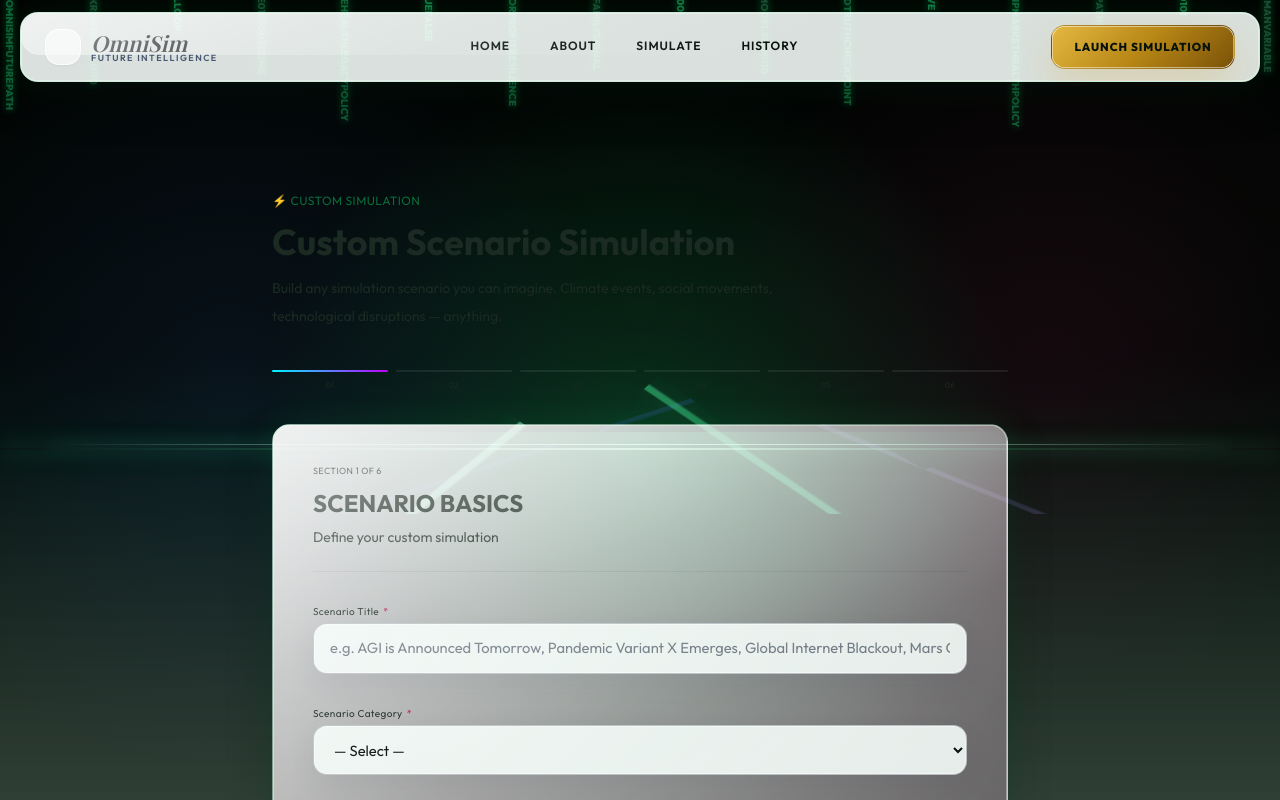
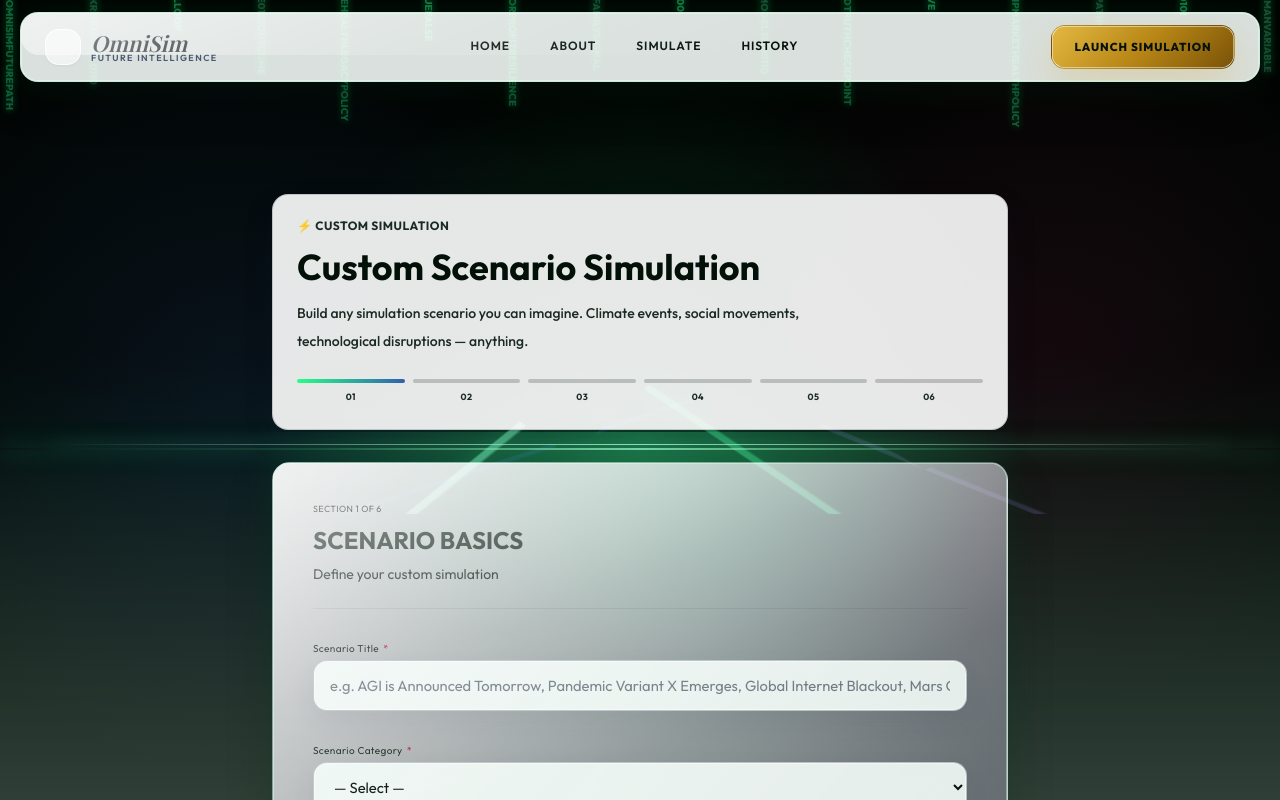
Before and after one commit to jayblast-spec/omnisim, a Next.js app: page /simulate/custom in a window 1280 px wide. Shown: the top 800 px of the page. Built offline with nearby package versions, Linux system fonts and the light colour scheme.

Commit message:
Make simulation form header and steps readable

```diff
--- a/components/SimForm.tsx
+++ b/components/SimForm.tsx
@@ -257,39 +257,39 @@ export default function SimForm({ schema }: SimFormProps) {
   return (
     <div className="mx-auto max-w-3xl px-4 pb-20 pt-28">
       {/* Header */}
-      <div className="mb-10">
-        <p className="font-orbitron text-xs tracking-[0.4em] text-[#00F5FF]">
+      <div className="mb-8 rounded-2xl border p-5 shadow-xl sm:p-6" style={{ background: "rgba(248,255,252,0.88)", borderColor: "rgba(174,255,211,0.36)", boxShadow: "0 18px 44px rgba(0,0,0,0.22), 0 0 34px rgba(43,255,143,0.08)" }}>
+        <p className="font-orbitron text-[10px] font-black uppercase tracking-[0.18em] sm:text-xs" style={{ color: "#0B6B3A" }}>
           {schema.icon} {schema.type.toUpperCase().replace(/-/g, " ")} SIMULATION
         </p>
-        <h1 className="mt-3 font-orbitron text-3xl font-black text-white md:text-4xl">
+        <h1 className="mt-3 font-orbitron text-3xl font-black md:text-4xl" style={{ color: "#031008" }}>
           {schema.title}
         </h1>
-        <p className="mt-3 max-w-xl text-sm leading-7 text-white/40">{schema.description}</p>
-      </div>
+        <p className="mt-3 max-w-xl text-sm font-medium leading-7" style={{ color: "#1B2A22" }}>{schema.description}</p>
 
         {/* Progress bar */}
-      <div className="mb-8 flex gap-2">
+        <div className="mt-6 grid gap-2" style={{ gridTemplateColumns: `repeat(${schema.sections.length}, minmax(0, 1fr))` }}>
           {schema.sections.map((s, i) => (
-          <div key={i} className="flex flex-1 flex-col gap-2">
+            <div key={i} className="flex min-w-0 flex-col gap-2">
               <div
-              className="h-0.5 rounded-full transition-all duration-500"
+                className="h-1 rounded-full transition-all duration-500"
                 style={{
                   background:
                     i < currentSection
-                    ? "#315FAE"
+                      ? "#0B6B3A"
                       : i === currentSection
-                    ? "linear-gradient(90deg, #00F5FF, #BF00FF)"
-                    : "rgba(255,255,255,0.08)",
+                      ? "linear-gradient(90deg, #26FF87, #315FAE)"
+                      : "rgba(7,18,13,0.20)",
                 }}
               />
               <p
-              className="text-center font-orbitron text-[8px] tracking-widest transition-colors"
-              style={{ color: i <= currentSection ? "#315FAE" : "rgba(255,255,255,0.2)" }}
+                className="text-center font-orbitron text-[9px] font-black tracking-widest transition-colors"
+                style={{ color: i <= currentSection ? "#064E2E" : "#40516D" }}
               >
                 {String(i + 1).padStart(2, "0")}
               </p>
             </div>
           ))}
+        </div>
       </div>
 
       {/* Section card */}
```
Lines whose indentation alone changed are shown as unchanged.
